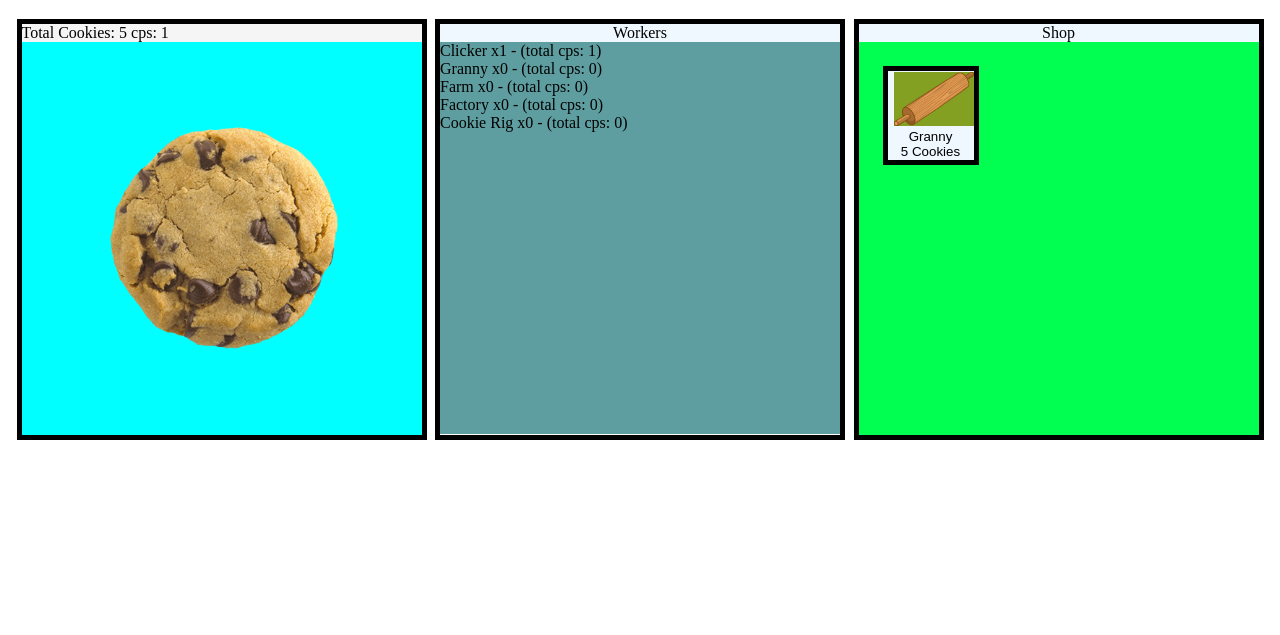
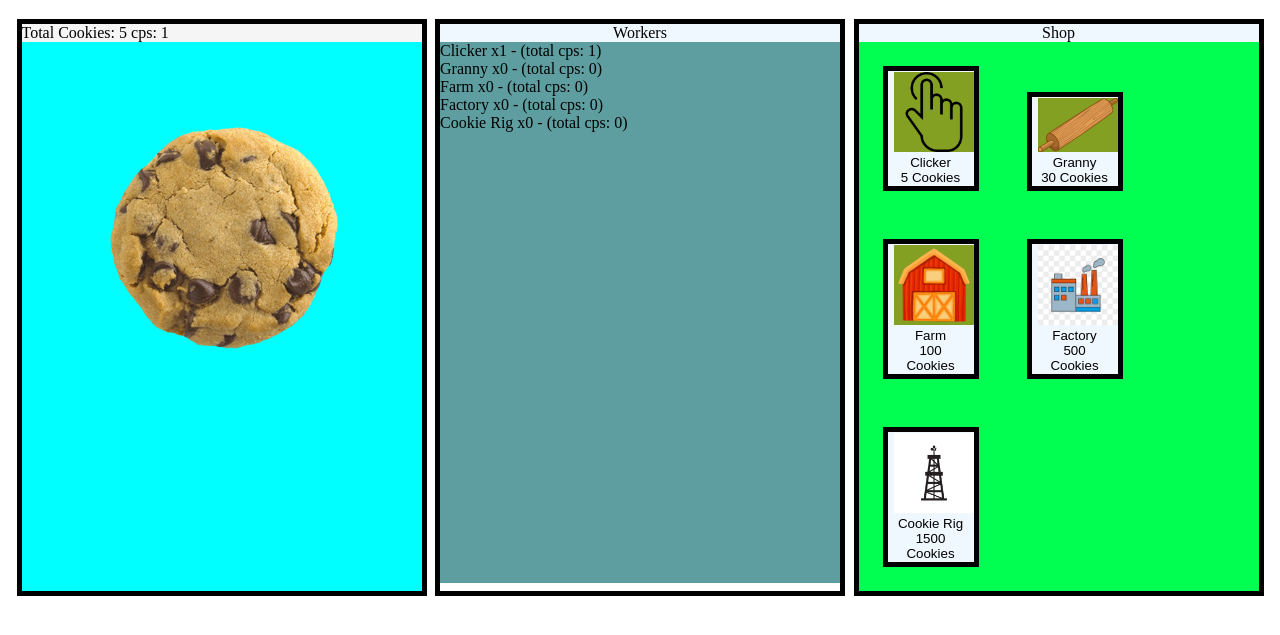
Before and after one commit to Finchow/cookieClicker, a plain HTML site: page index.html in a window 1280 px wide. Shown: the part 71-706 px from the top of the page. Drawn offline with Linux system fonts and the light colour scheme.

Commit message:
Co-authored-by: Liam Robertson <repercussive@users.noreply.github.com>

```diff
--- a/index.html
+++ b/index.html
@@ -5,10 +5,10 @@
     <meta name="viewport" content="width=device-width, initial-scale=1.0" />
     <title>Document</title>
     <link rel="stylesheet" href="styles.css" />
+    <script defer src="script.js"></script>
   </head>
   <body>
     <h1 class="borders">Cookie Clicker!</h1>
-    <script src="script.js"></script>
     <div id="flexContainer">
       <div id="cookieDiv" class="borders">
         <div id="cookieInfo">
@@ -25,13 +25,7 @@
       </div>
       <div id="shop" class="borders">
         <div class="titles">Shop</div>
-        <div class="flexContainer">
-          <button class="shopItem">
-            <img class="shopImage" src="images/rollingPin.png" alt="" />
-            Granny <br />
-            5 Cookies
-          </button>
-        </div>
+        <div id="shop-items-container" class="flexContainer"></div>
       </div>
     </div>
   </body>
--- a/script.js
+++ b/script.js
@@ -58,16 +58,44 @@ function showWorkerInfo() {
 
 function displayShopItems() {
   let outputButtons = [];
-  for (let shopItem in workerObjects) {
+
+  for (let shopItem of workerObjects) {
+    // Every button contains
+    // - an image
+    // - name & price
+
+    const image = document.createElement("img");
+    image.src = shopItem.image;
+    image.className = "shopImage";
+
+    const itemDescription = document.createElement("div");
+    itemDescription.appendChild(document.createTextNode(shopItem.name));
+    itemDescription.appendChild(document.createElement("br"));
+    itemDescription.appendChild(
+      document.createTextNode(`${shopItem.price} Cookies`)
+    );
+
+    const shopItemButton = document.createElement("button");
+    shopItemButton.className = "shopItem";
+    shopItemButton.appendChild(image);
+    shopItemButton.appendChild(itemDescription);
+
+    shopItemButton.addEventListener("click", () => buyShopItem(shopItem));
+
+    // For each button, we then need to add it to the shop div
+    const shopItemsContainer = document.getElementById("shop-items-container");
+    shopItemsContainer.appendChild(shopItemButton);
   }
 }
 
-function buyShopItem(name, price) {}
+function buyShopItem(shopItem) {}
 
 for (let worker of workerStats) {
-  let [name, cps, price] = worker;
-  let newWorker = new workers(name, cps, price);
+  let [name, cps, price, image] = worker;
+  let newWorker = new workers(name, cps, price, image);
   workerObjects.push(newWorker);
 }
 
+displayShopItems();
+
 setInterval(addCookies, 1000);
```
